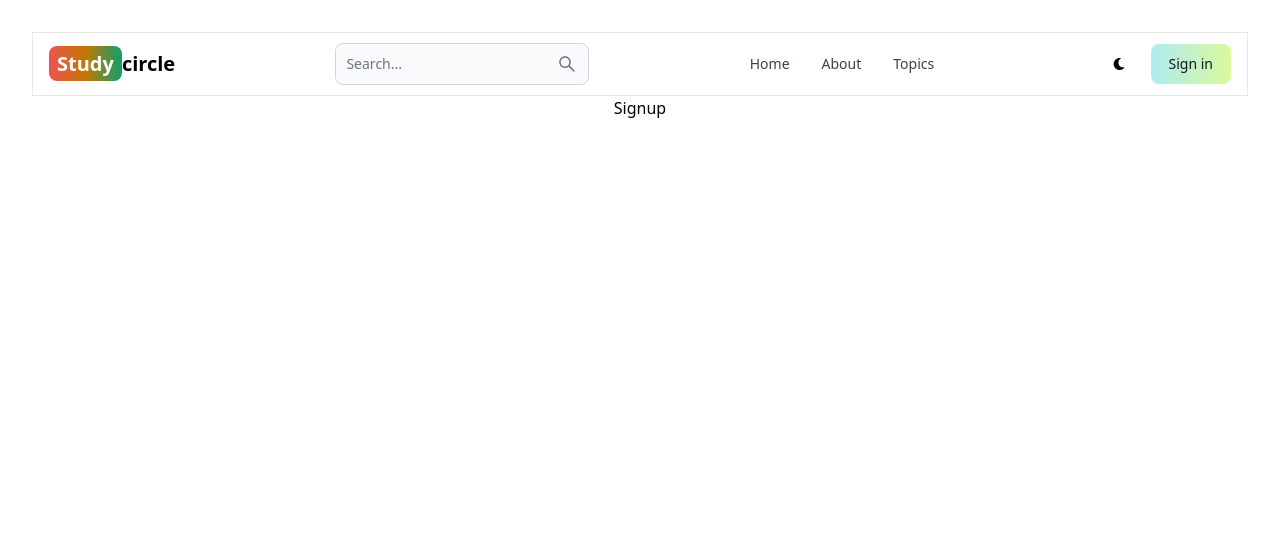
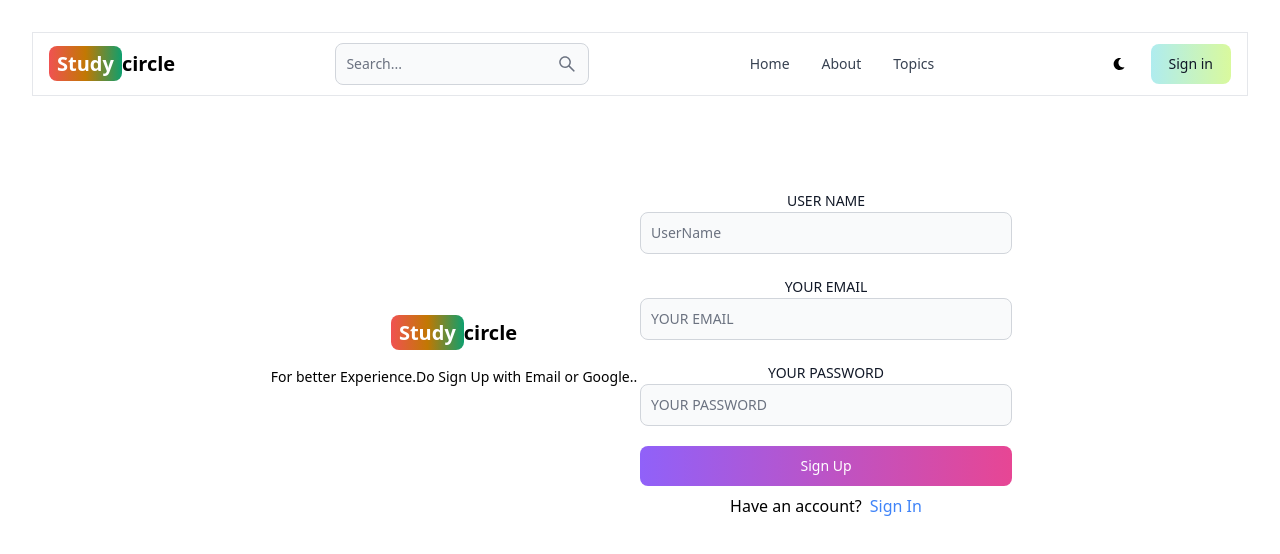
Before and after one commit to oystercoder/study-circle, a React (Vite) app: page /signup in a window 1280 px wide. Shown: the top 554 px of the page. Built offline with nearby package versions, Linux system fonts and the light colour scheme.

Commit message:
signup ui

```diff
--- a/src/pages/Signup.jsx
+++ b/src/pages/Signup.jsx
@@ -1,8 +1,63 @@
+import { Button, Label, TextInput } from 'flowbite-react'
 import React from 'react'
+import { Link } from 'react-router-dom'
 
 const Signup = () => {
   return (
-    <div>Signup</div>
+    <div className='min-h-screen mt-20'>
+      <div className='flex p-3 max-w-3xl mx-auto flex-col md:flex-row md:items-center'>
+      <div className='flex-1'>
+      <Link to='\' className='text-sm sm:text-xl font-bold dark:text-white'>
+    <span className='px-2 py-1 rounded-lg bg-gradient-to-r from-red-500 via-yellow-500 to-green-500 text-white'>Study</span>
+    circle
+    </Link>
+    <p className='text-sm mt-5'>
+      For better Experience.Do Sign Up with Email or Google..
+      </p>
+
+      </div>
+      <div className='flex-1'>
+        <form className='flex flex-col gap-5'>
+          <div className='mt-4 md:mt-0'>
+            <Label value="USER NAME" />
+            <TextInput type='text' placeholder='UserName' id="username" className='w-full'>
+
+            </TextInput>
+
+
+          </div>
+          <div>
+            <Label value="YOUR EMAIL" />
+            <TextInput type='text' placeholder='YOUR EMAIL' id="email" className='w-full'>
+
+            </TextInput>
+
+
+          </div>
+          <div>
+            <Label value="YOUR PASSWORD" />
+            <TextInput type='text' placeholder='YOUR PASSWORD' id="password" className='w-full'>
+
+            </TextInput>
+            <Button className='mt-5 w-full' gradientDuoTone="purpleToPink" type='submit'>
+              Sign Up
+
+            </Button>
+
+
+          </div>
+        </form>
+        <div className="mt-2">
+          <span>Have an account?</span>
+          <Link className='text-blue-500 ml-2' to="/signin">
+          Sign In</Link>
+        </div>
+
+
+
+      </div>
+      </div>
+    </div>
   )
 }
 
```
